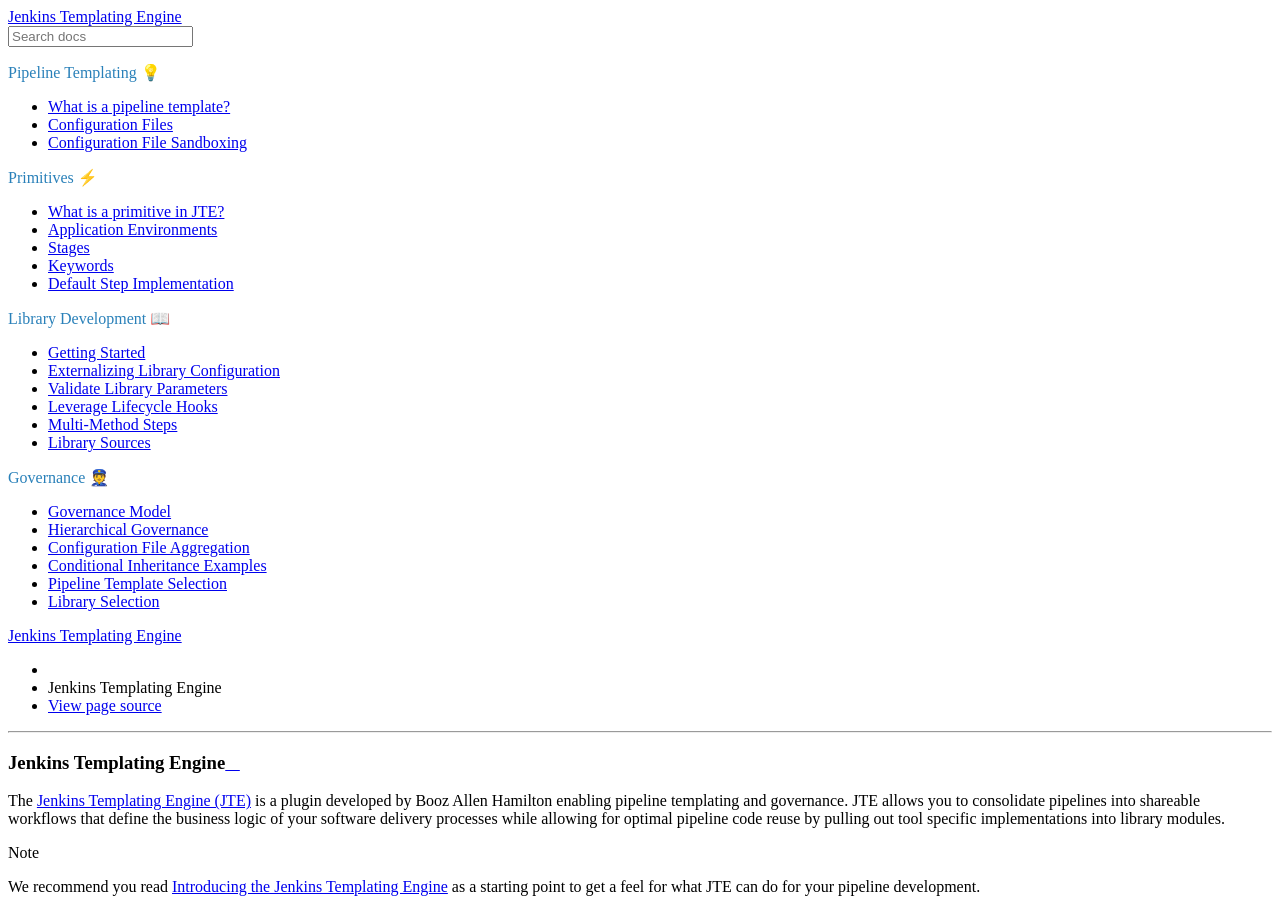
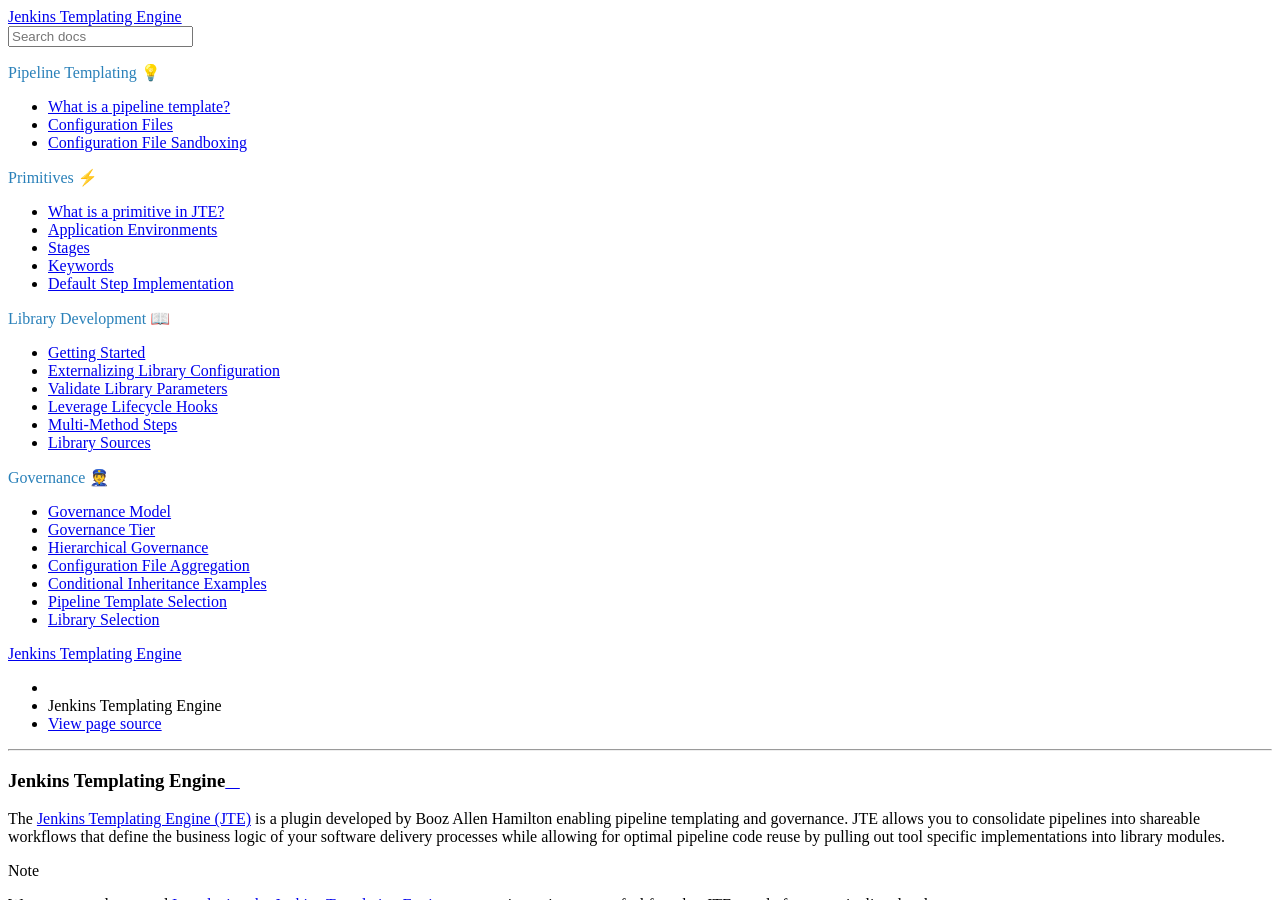
Before and after one commit to boozallen/jenkins-templating-engine, a Sphinx documentation site: the page built from docs/index.rst, in a window 1280 px wide and 900 px high. Built offline with Sphinx 7.4.7 and the Read the Docs theme 2.0.0, drawn with Linux system fonts in a browser that asks for light colours.

Commit message:
finishing JTE docs refactor

```diff
--- a/docs/index.rst
+++ b/docs/index.rst
@@ -116,6 +116,7 @@
    :caption: Governance 👮‍
 
    pages/Governance/governance_model
+   pages/Governance/governance_tier
    pages/Governance/hierarchical_governance
    pages/Governance/config_file_aggregation
    pages/Governance/conditional_inheritance
```
